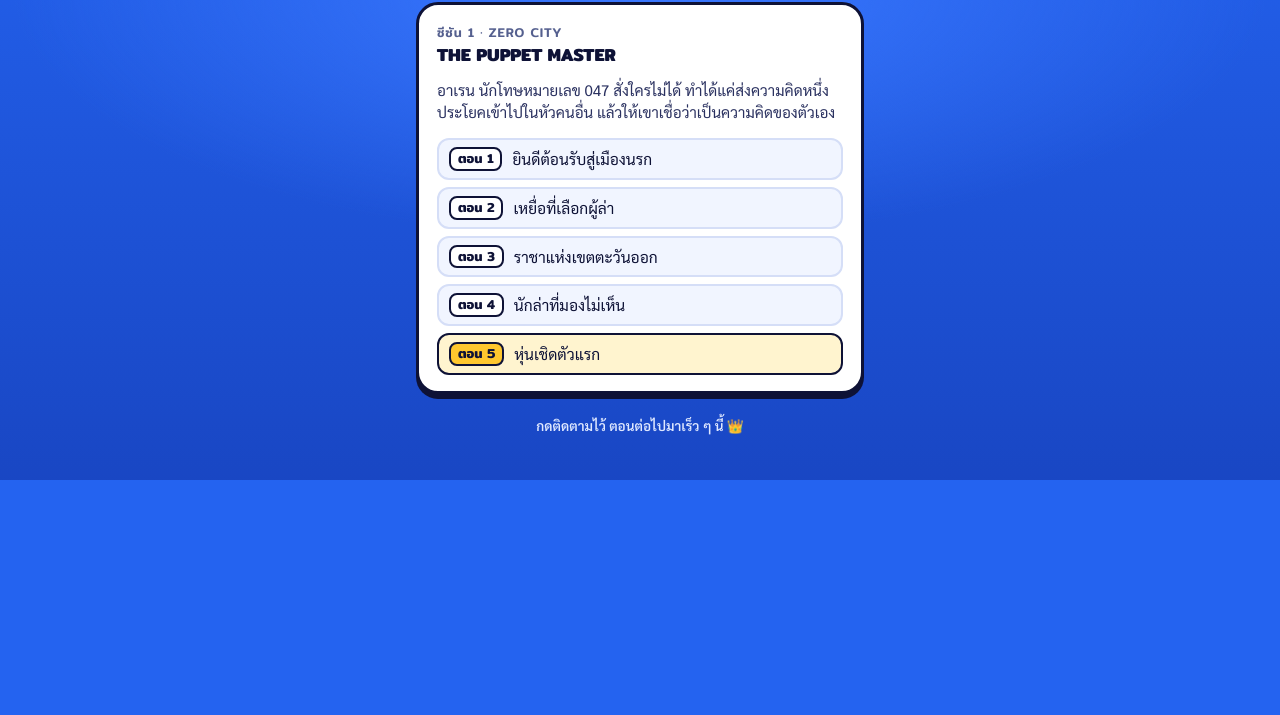
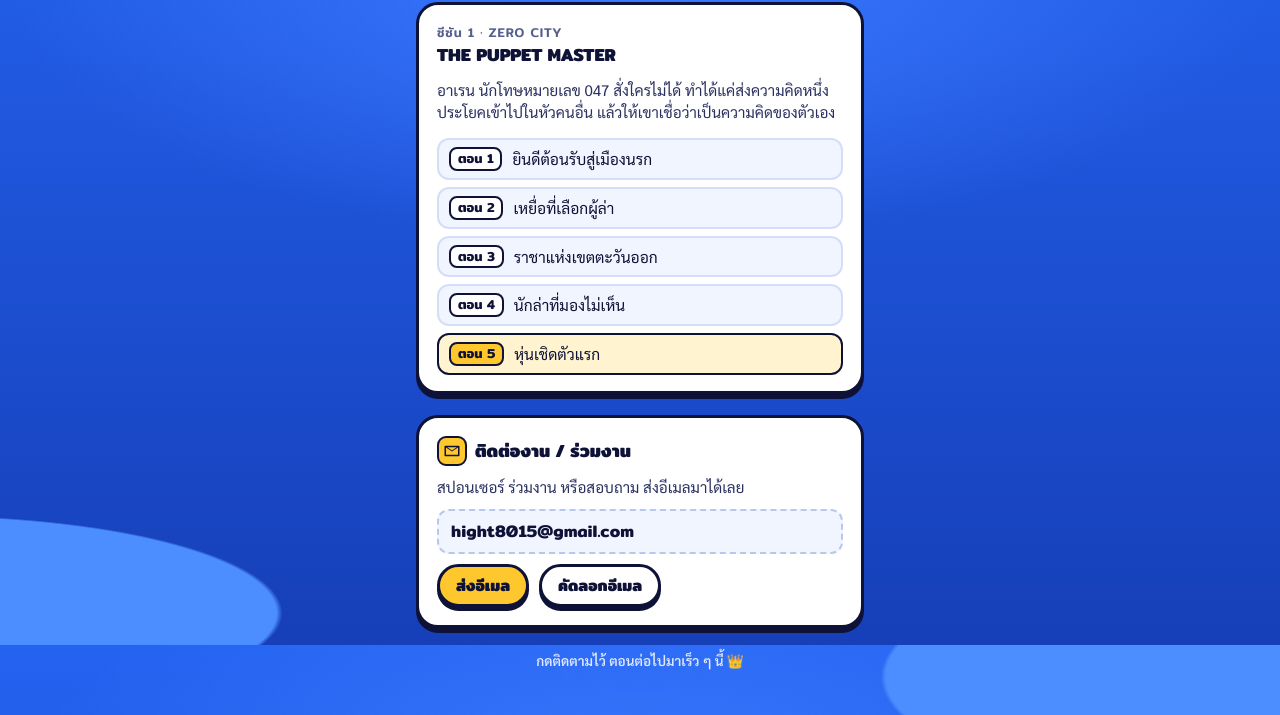
Before and after one commit to chasterclip/chasterclip.github.io, a plain HTML site: page index.html in a window 1280 px wide. Shown: the part 955-1670 px from the top of the page. Before the commit the page ends 1435 px from the top, so only its background shows below. Drawn offline with Linux system fonts and the light colour scheme.

Commit message:
Add contact card (email, send + copy buttons)

```diff
--- a/index.html
+++ b/index.html
@@ -100,6 +100,21 @@ ol.eps li.new { background: #fff4cf; border-color: var(--ink); }
 ol.eps li.new b { background: var(--crown); }
 footer { text-align: center; color: #dfe8ff; font-size: .85rem; font-weight: 600; }
 
+/* contact */
+.contact { padding: 18px 18px 18px; display: grid; gap: 10px; }
+.contact h3 { font-family: var(--display); font-weight: 700; font-size: 1.1rem; margin: 0; display: flex; align-items: center; gap: 8px; }
+.contact h3 .env { width: 30px; height: 30px; border-radius: 9px; background: var(--crown); border: 2px solid var(--ink); display: grid; place-items: center; }
+.contact h3 .env svg { width: 18px; height: 18px; fill: var(--ink); }
+.contact p { margin: 0; color: #2a3160; font-size: .95rem; }
+.mail { font-family: var(--display); font-weight: 600; font-size: 1.05rem; background: #f1f5ff; border: 2px dashed #b9c6ee; border-radius: 12px; padding: 8px 12px; overflow-wrap: anywhere; user-select: all; }
+.row { display: flex; flex-wrap: wrap; gap: 10px; }
+.btn { display: inline-flex; align-items: center; gap: 8px; font-family: var(--display); font-weight: 700; font-size: .98rem; color: var(--ink); text-decoration: none; background: #fff; border: var(--stroke) solid var(--ink); border-radius: 999px; padding: 6px 16px; box-shadow: 0 4px 0 var(--ink); cursor: pointer; transition: transform .12s ease, box-shadow .12s ease; }
+.btn.primary { background: var(--crown); }
+.btn:hover { transform: translateY(-2px); box-shadow: 0 6px 0 var(--ink); }
+.btn:active { transform: translateY(3px); box-shadow: 0 1px 0 var(--ink); }
+.btn:focus-visible { outline: 3px solid var(--sky); outline-offset: 3px; }
+.copied { color: #13804a; font-weight: 700; font-size: .9rem; align-self: center; }
+
 /* the cards pop in from a visible resting state */
 @media (prefers-reduced-motion: no-preference) {
   .pop { animation: pop .5s cubic-bezier(.2, 1.4, .4, 1) both; }
@@ -164,7 +179,31 @@ footer { text-align: center; color: #dfe8ff; font-size: .85rem; font-weight: 600
     </ol>
   </section>
 
+  <section class="card contact pop" id="contact" aria-label="ติดต่อ">
+    <h3><span class="env" aria-hidden="true"><svg viewBox="0 0 24 24"><path d="M3 5h18a1 1 0 0 1 1 1v12a1 1 0 0 1-1 1H3a1 1 0 0 1-1-1V6a1 1 0 0 1 1-1zm1 2.4V17h16V7.4l-8 5.3-8-5.3zM5.6 7l6.4 4.2L18.4 7H5.6z"/></svg></span>ติดต่องาน / ร่วมงาน</h3>
+    <p>สปอนเซอร์ ร่วมงาน หรือสอบถาม ส่งอีเมลมาได้เลย</p>
+    <div class="mail" id="mail">hight8015 [at] gmail.com</div>
+    <div class="row">
+      <a class="btn primary" id="mailto" href="#contact">ส่งอีเมล</a>
+      <button class="btn" id="copy" type="button">คัดลอกอีเมล</button>
+      <span class="copied" id="copied" hidden>คัดลอกแล้ว</span>
+    </div>
+  </section>
+
   <footer>กดติดตามไว้ ตอนต่อไปมาเร็ว ๆ นี้ 👑</footer>
+  <script>
+    (function () {
+      var a = ['hight8015', 'gmail.com'].join('@');           // assembled here so scrapers reading the HTML do not see the address
+      var box = document.getElementById('mail'), link = document.getElementById('mailto'), btn = document.getElementById('copy'), ok = document.getElementById('copied');
+      box.textContent = a; link.href = 'mailto:' + a + '?subject=' + encodeURIComponent('ติดต่อ Chaster Clip');
+      btn.addEventListener('click', function () {
+        var done = function () { ok.hidden = false; setTimeout(function () { ok.hidden = true; }, 1800); };
+        if (navigator.clipboard && navigator.clipboard.writeText) navigator.clipboard.writeText(a).then(done, function () { selectBox(); });
+        else selectBox();
+        function selectBox() { var r = document.createRange(); r.selectNodeContents(box); var s = getSelection(); s.removeAllRanges(); s.addRange(r); done(); }
+      });
+    })();
+  </script>
 </div>
 
 </body>
```
